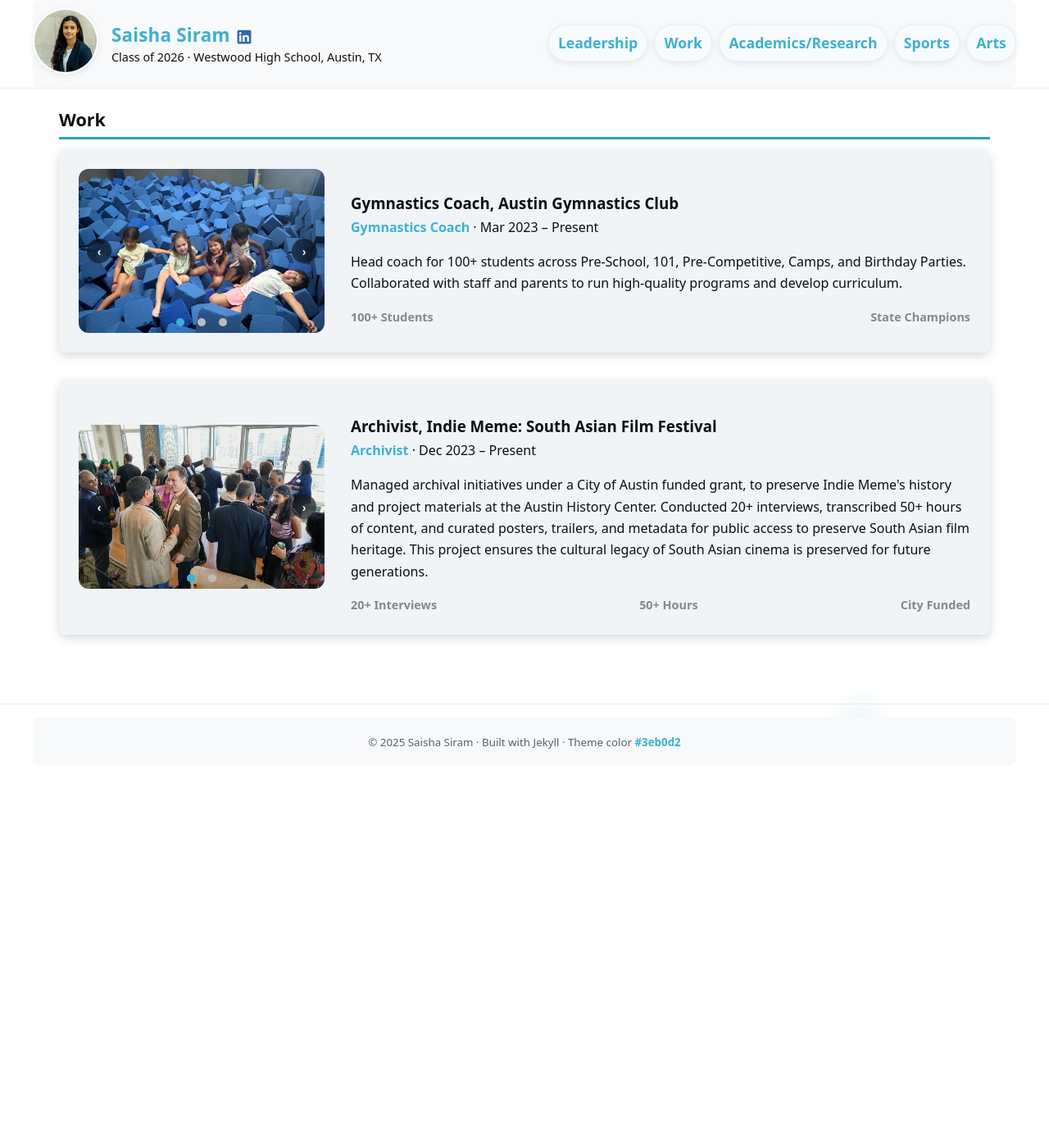
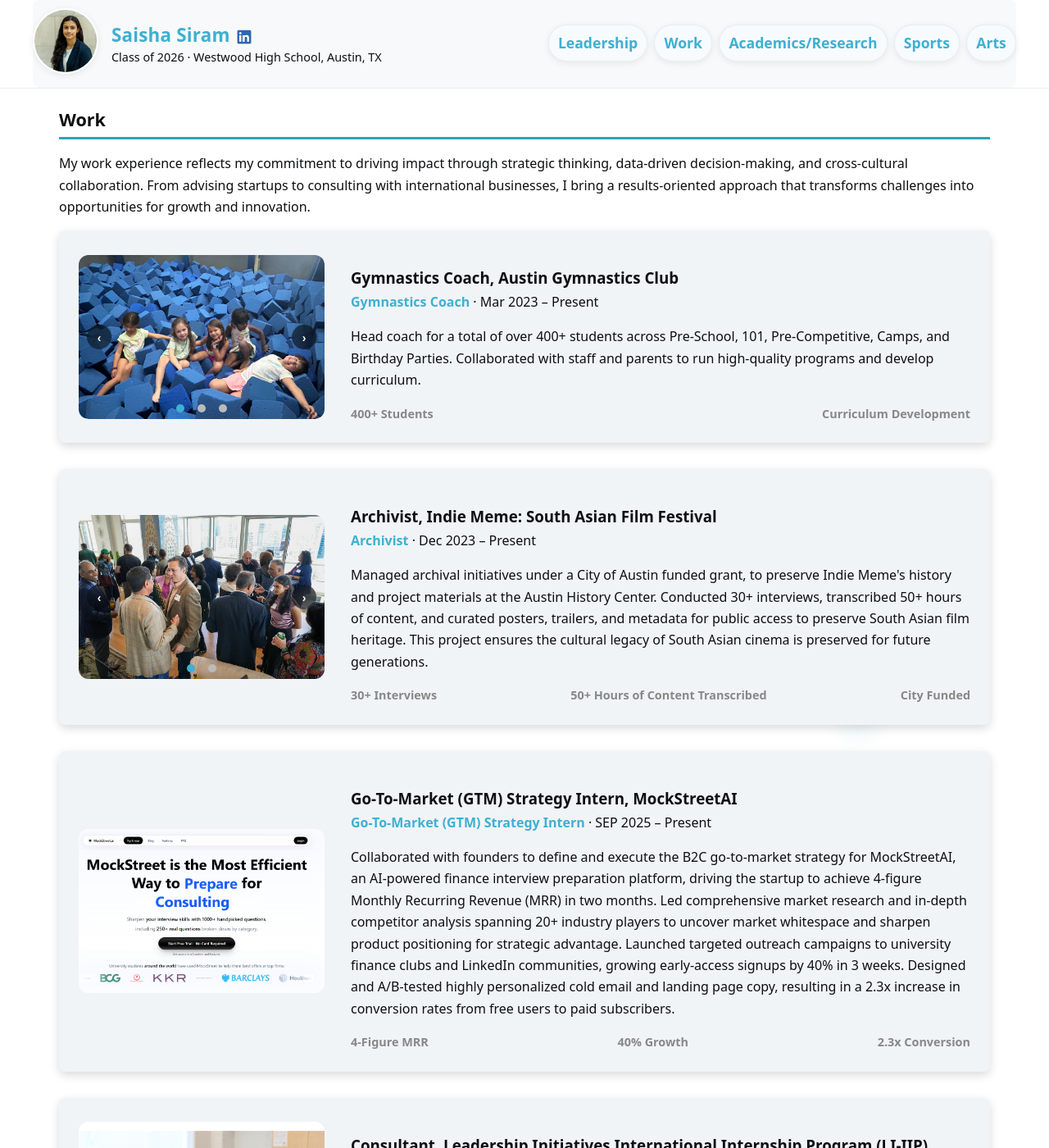
Before and after one commit to saisha08/profile, a Jekyll site: the page built from pages/work.md, in a window 1280 px wide and 1400 px high. Shown: the whole window at 82% size. Built offline with Jekyll 4.4.1, drawn with Linux system fonts in a browser that asks for light colours; some of the changed text lies outside the part shown.

Commit message:
Update work page: reorder cards, update content for Gymnastics Coach, Indie Meme, MockStreetAI, and LI cards

```diff
--- a/pages/work.md
+++ b/pages/work.md
@@ -6,6 +6,7 @@
 
 <section class="section">
   <h2>Work</h2>
+  <p>My work experience reflects my commitment to driving impact through strategic thinking, data-driven decision-making, and cross-cultural collaboration. From advising startups to consulting with international businesses, I bring a results-oriented approach that transforms challenges into opportunities for growth and innovation.</p>
 
   <div class="work-cards-stack">
     <!-- Gymnastics Coach Card -->
@@ -27,10 +28,10 @@
       <div class="content" style="flex: 1;">
         <h3 style="margin-bottom: 0;">Gymnastics Coach, Austin Gymnastics Club</h3>
         <div class="meta" style="margin-top: 0;"><strong style="color: #3eb0d2;">Gymnastics Coach</strong> · Mar 2023 – Present</div>
-        <p>Head coach for 100+ students across Pre-School, 101, Pre-Competitive, Camps, and Birthday Parties. Collaborated with staff and parents to run high-quality programs and develop curriculum.</p>
+        <p>Head coach for a total of over 400+ students across Pre-School, 101, Pre-Competitive, Camps, and Birthday Parties. Collaborated with staff and parents to run high-quality programs and develop curriculum.</p>
         <div class="activity-stats" style="display: flex; gap: 1rem; font-size: 0.9rem; color: #888; margin-top: 1rem;">
-          <span>100+ Students</span>
-          <span>State Champions</span>
+          <span>400+ Students</span>
+          <span>Curriculum Development</span>
         </div>
       </div>
     </article>
@@ -52,11 +53,58 @@
       <div class="content" style="flex: 1;">
         <h3 style="margin-bottom: 0;">Archivist, Indie Meme: South Asian Film Festival</h3>
         <div class="meta" style="margin-top: 0;"><strong style="color: #3eb0d2;">Archivist</strong> · Dec 2023 – Present</div>
-        <p>Managed archival initiatives under a City of Austin funded grant, to preserve Indie Meme's history and project materials at the Austin History Center. Conducted 20+ interviews, transcribed 50+ hours of content, and curated posters, trailers, and metadata for public access to preserve South Asian film heritage. This project ensures the cultural legacy of South Asian cinema is preserved for future generations.</p>
+        <p>Managed archival initiatives under a City of Austin funded grant, to preserve Indie Meme's history and project materials at the Austin History Center. Conducted 30+ interviews, transcribed 50+ hours of content, and curated posters, trailers, and metadata for public access to preserve South Asian film heritage. This project ensures the cultural legacy of South Asian cinema is preserved for future generations.</p>
         <div class="activity-stats" style="display: flex; gap: 1rem; font-size: 0.9rem; color: #888; margin-top: 1rem;">
-          <span>20+ Interviews</span>
-          <span>50+ Hours</span>
+          <span>30+ Interviews</span>
+          <span>50+ Hours of Content Transcribed</span>
           <span>City Funded</span>
+        </div>
+      </div>
+    </article>
+
+    <!-- MockStreetAI Card -->
+    <article class="work-card" style="display: flex; gap: 2rem; margin-bottom: 2rem; padding: 1.5rem; background: #f0f4f7; border-radius: 8px; box-shadow: 0 4px 12px rgba(0, 0, 0, 0.15); align-items: center;">
+      <div class="carousel-container" style="flex: 0 0 300px; position: relative;">
+        <div class="carousel" id="mockstreet-carousel" style="display: flex; overflow: hidden; border-radius: 8px;">
+          <img src="{{ '/assets/img/MockStreet/Screenshot 2025-11-02 122327.png' | relative_url }}" alt="MockStreetAI" style="width: 100%; height: 200px; object-fit: cover; display: block;">
+        </div>
+      </div>
+      <div class="content" style="flex: 1;">
+        <h3 style="margin-bottom: 0;">Go-To-Market (GTM) Strategy Intern, MockStreetAI</h3>
+        <div class="meta" style="margin-top: 0;"><strong style="color: #3eb0d2;">Go-To-Market (GTM) Strategy Intern</strong> · SEP 2025 – Present</div>
+        <p>Collaborated with founders to define and execute the B2C go-to-market strategy for MockStreetAI, an AI-powered finance interview preparation platform, driving the startup to achieve 4-figure Monthly Recurring Revenue (MRR) in two months. Led comprehensive market research and in-depth competitor analysis spanning 20+ industry players to uncover market whitespace and sharpen product positioning for strategic advantage. Launched targeted outreach campaigns to university finance clubs and LinkedIn communities, growing early-access signups by 40% in 3 weeks. Designed and A/B-tested highly personalized cold email and landing page copy, resulting in a 2.3x increase in conversion rates from free users to paid subscribers.</p>
+        <div class="activity-stats" style="display: flex; gap: 1rem; font-size: 0.9rem; color: #888; margin-top: 1rem;">
+          <span>4-Figure MRR</span>
+          <span>40% Growth</span>
+          <span>2.3x Conversion</span>
+        </div>
+      </div>
+    </article>
+
+    <!-- Leadership Initiative International Consulting Card -->
+    <article class="work-card" style="display: flex; gap: 2rem; margin-bottom: 2rem; padding: 1.5rem; background: #f0f4f7; border-radius: 8px; box-shadow: 0 4px 12px rgba(0, 0, 0, 0.15); align-items: center;">
+      <div class="carousel-container" style="flex: 0 0 300px; position: relative;">
+        <div class="carousel" id="li-carousel" style="display: flex; overflow: hidden; border-radius: 8px;">
+          <img src="{{ '/assets/img/LI/Screenshot 2025-11-03 072939.png' | relative_url }}" alt="Strategy implementation" style="width: 100%; height: 200px; object-fit: cover; display: block;">
+          <img src="{{ '/assets/img/LI/Screenshot 2025-01-19 094150.png' | relative_url }}" alt="Leadership Initiative consulting work" style="width: 100%; height: 200px; object-fit: cover; display: none;">
+          <img src="{{ '/assets/img/LI/Screenshot 2025-03-09 093847.png' | relative_url }}" alt="Client consulting" style="width: 100%; height: 200px; object-fit: cover; display: none;">
+        </div>
+        <button class="carousel-btn prev" onclick="changeSlide('li-carousel', -1)" style="position: absolute; left: 10px; top: 50%; transform: translateY(-50%); background: rgba(0,0,0,0.5); color: white; border: none; padding: 8px 12px; border-radius: 50%; cursor: pointer;">‹</button>
+        <button class="carousel-btn next" onclick="changeSlide('li-carousel', 1)" style="position: absolute; right: 10px; top: 50%; transform: translateY(-50%); background: rgba(0,0,0,0.5); color: white; border: none; padding: 8px 12px; border-radius: 50%; cursor: pointer;">›</button>
+        <div class="carousel-dots" style="text-align: center; margin-top: 10px;">
+          <span class="dot active" onclick="currentSlide('li-carousel', 0)" style="height: 10px; width: 10px; background-color: #3eb0d2; border-radius: 50%; display: inline-block; margin: 0 5px; cursor: pointer;"></span>
+          <span class="dot" onclick="currentSlide('li-carousel', 1)" style="height: 10px; width: 10px; background-color: #bbb; border-radius: 50%; display: inline-block; margin: 0 5px; cursor: pointer;"></span>
+          <span class="dot" onclick="currentSlide('li-carousel', 2)" style="height: 10px; width: 10px; background-color: #bbb; border-radius: 50%; display: inline-block; margin: 0 5px; cursor: pointer;"></span>
+        </div>
+      </div>
+      <div class="content" style="flex: 1;">
+        <h3 style="margin-bottom: 0;">Consultant, Leadership Initiatives International Internship Program (LI-IIP)</h3>
+        <div class="meta" style="margin-top: 0;"><strong style="color: #3eb0d2;">Consultant</strong> · Jan 2024 – Dec 2024</div>
+        <p>Advised a small business in Nigeria: built advertising strategy and a comprehensive financial plan; designed and executed campaigns; led monthly client reviews to optimize strategy; secured $700 in funding for community initiatives.</p>
+        <div class="activity-stats" style="display: flex; gap: 1rem; font-size: 0.9rem; color: #888; margin-top: 1rem;">
+          <span>$700 Funding</span>
+          <span>International</span>
+          <span>Strategy & Finance</span>
         </div>
       </div>
     </article>
```
Also changed, not shown: 1 other file.
